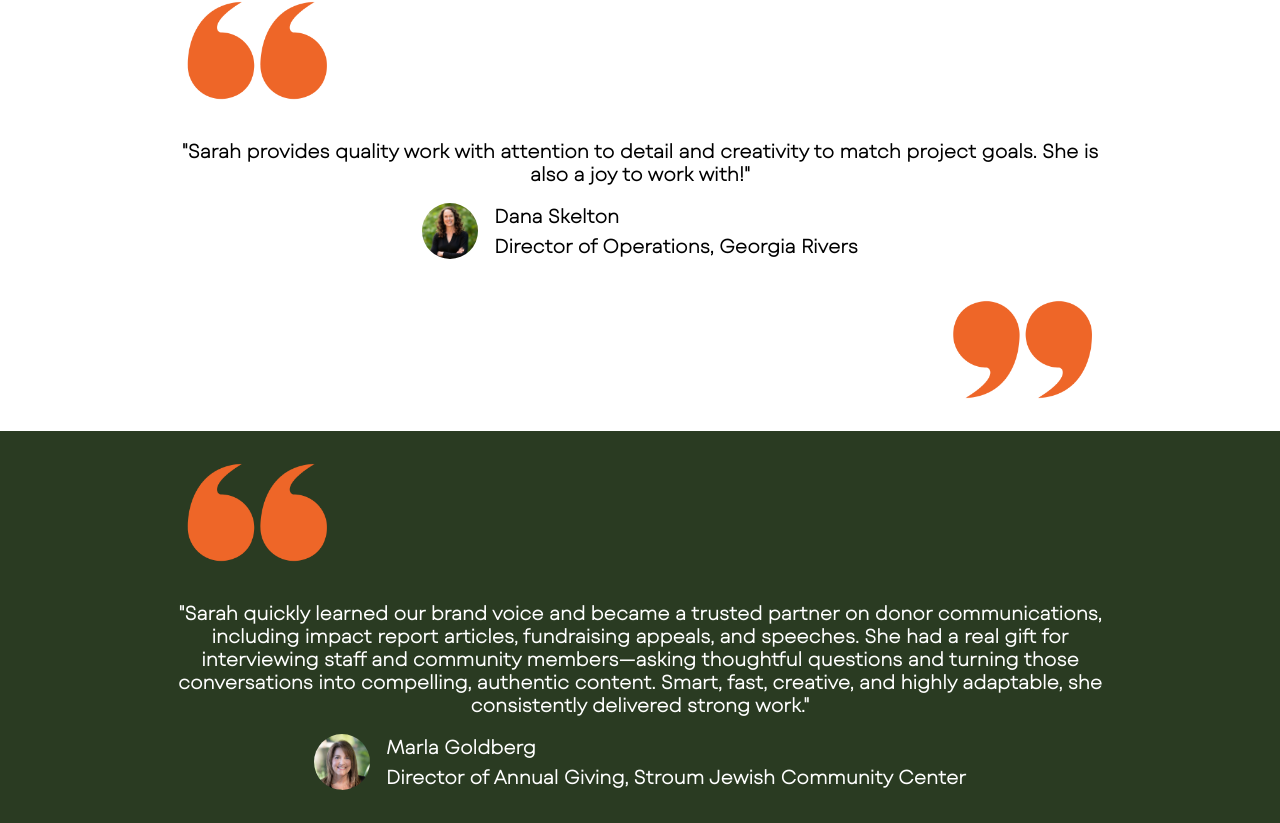
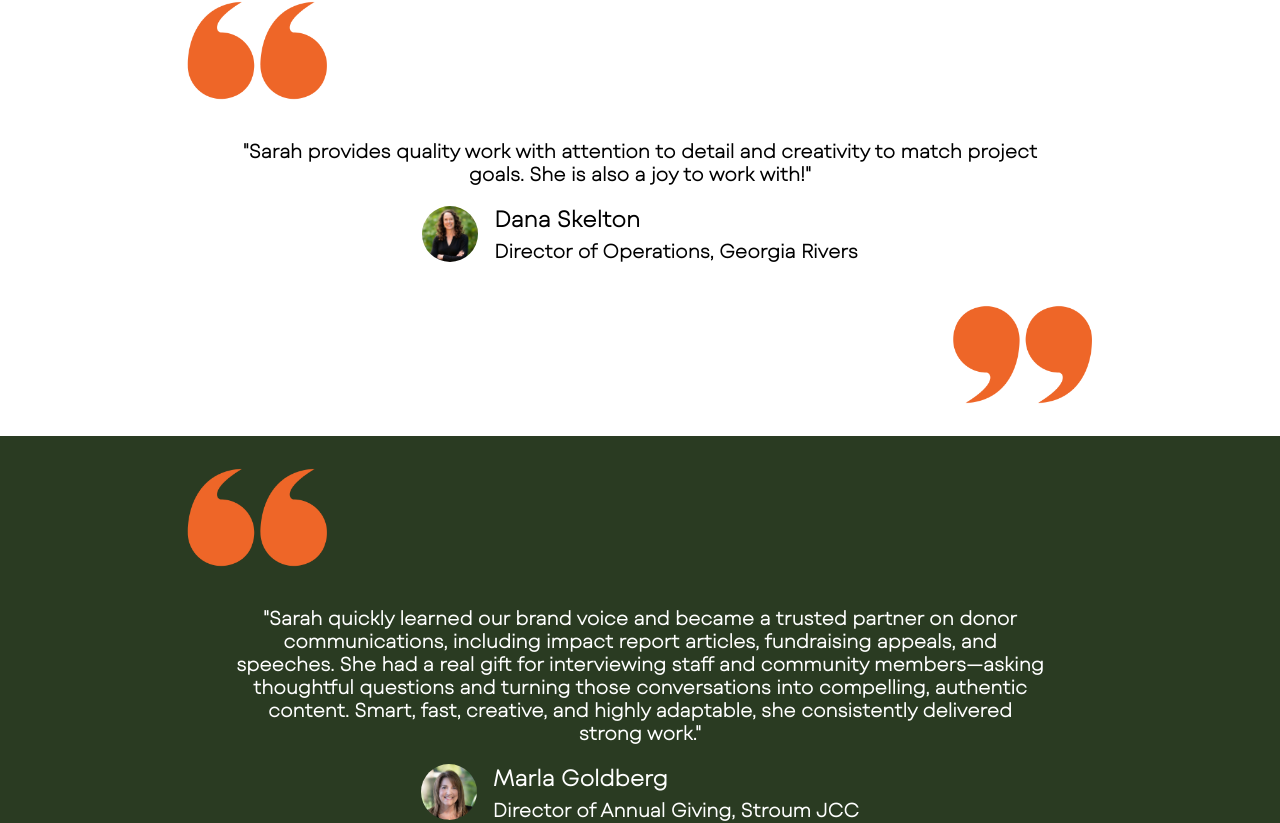
Before and after one commit to PoorBillyPilgrim/sarah-taylor-freelance-website, a Next.js app: page / in a window 1280 px wide. Shown: the part 2144-2967 px from the top of the page. Built offline with nearby package versions, Linux system fonts and the light colour scheme.

Commit message:
update quotes

```diff
--- a/components/quotes/Quote.tsx
+++ b/components/quotes/Quote.tsx
@@ -31,14 +31,14 @@ const Quote = ({
       <Container size="md">
         <Icon variant="quotes" src="/icons/top_quote.png" />
         <Center>
-          <Stack justify="center" align="center">
+          <Stack justify="center" align="center" px={{ base: 60 }}>
             <Text className={classes.quote} c={textColor}>
               {quote}
             </Text>
             <Group wrap="nowrap">
               <Avatar size="lg" src={avatar} alt={alt} />
               <Stack gap={0}>
-                <Text c={textColor} className={classes.author}>
+                <Text c={textColor} fz="1.4rem" className={classes.author}>
                   {author}
                 </Text>
                 <Text c={textColor} className={classes.title}>
--- a/components/quotes/Quotes.tsx
+++ b/components/quotes/Quotes.tsx
@@ -19,7 +19,7 @@ const quotes = [
     quote:
       '"Sarah quickly learned our brand voice and became a trusted partner on donor communications, including impact report articles, fundraising appeals, and speeches. She had a real gift for interviewing staff and community members—asking thoughtful questions and turning those conversations into compelling, authentic content. Smart, fast, creative, and highly adaptable, she consistently delivered strong work."',
     author: "Marla Goldberg",
-    title: "Director of Annual Giving, Stroum Jewish Community Center",
+    title: "Director of Annual Giving, Stroum JCC",
   },
   // {
   //   id: 3,
```
